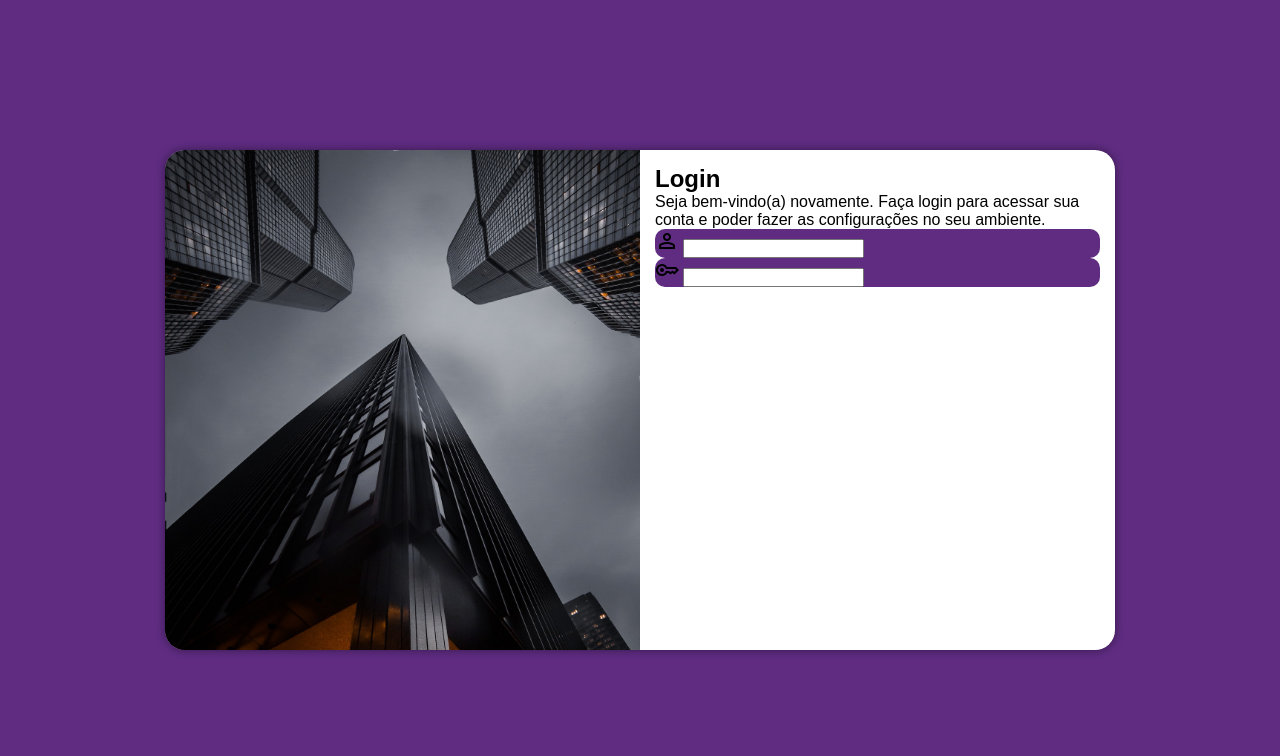
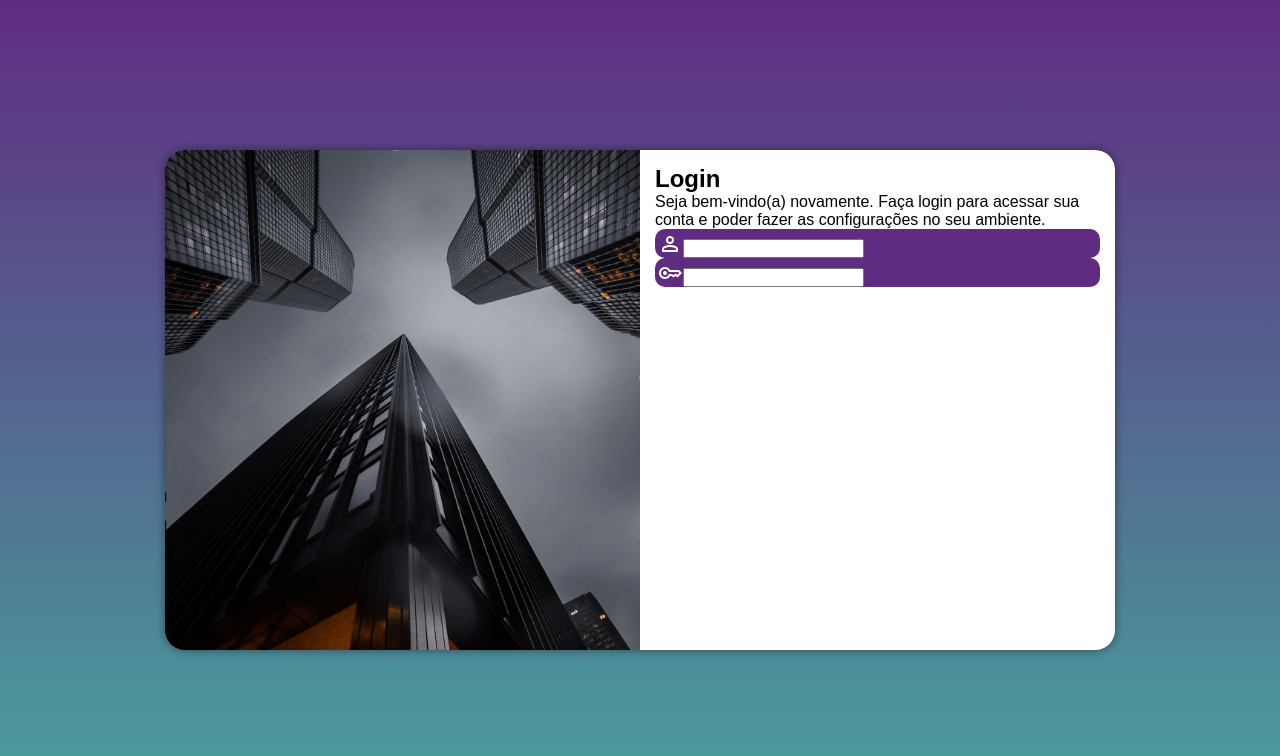
Before and after one commit to AndreyGdula/projeto-login, a plain HTML site: page index.html in a window 1280 px wide. Drawn offline with nearby package versions, Linux system fonts and the light colour scheme.

Commit message:
update background

```diff
--- a/index.html
+++ b/index.html
@@ -4,8 +4,7 @@
     <meta charset="UTF-8">
     <meta name="viewport" content="width=device-width, initial-scale=1.0">
     <title>Meu Login</title>
-
-    <link rel="stylesheet" href="style/style.css" media="all">
+    <link rel="stylesheet" href="style/style.css">
     <link rel="stylesheet" href="style/media-query.css">
     <link rel="stylesheet" href="https://fonts.googleapis.com/css2?family=Material+Symbols+Outlined:opsz,wght,FILL,GRAD@24,400,0,0" />
 </head>
--- a/style/style.css
+++ b/style/style.css
@@ -14,6 +14,8 @@
 
 body {
     background-color: var(--lilas);
+    width: 100vw;
+    height: 100vh;
 }
 
 main > section {
@@ -27,7 +29,7 @@ main > section {
     left: 50%;
     transform: translate(-50%, -50%);
     transition: width .3s, height .3s;
-    transition-timing-function: e;
+    transition-timing-function: ease;
 
     border-radius: 20px;
     box-shadow: 0px 0px 10px rgba(0, 0, 0, 0.450);
@@ -55,3 +57,11 @@ div#div-pass {
     background-color: var(--lilas);
     border-radius: 10px;
 }
+
+.material-symbols-outlined {
+    color: white;
+
+    position: relative;
+    top: 3px;
+    left: 3px;
+}
```
